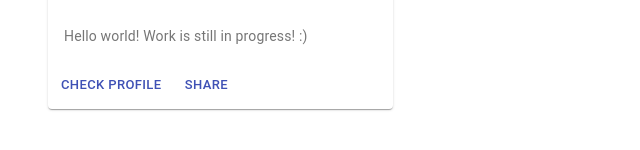
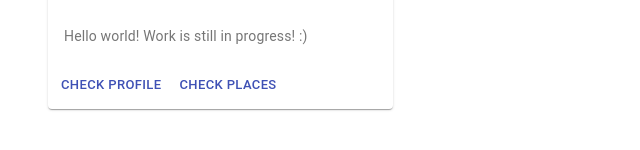
Before and after one commit to Patryk-Rozwadowski/MERN, a React (Create React App) app in the folder client/: page /users in a window 1280 px wide. Shown: the part 286-436 px from the top of the page, without its empty margins (0-640 px from the left). Built offline with nearby package versions, Linux system fonts and the light colour scheme.

Commit message:
Add Link for user profile and places

```diff
--- a/client/src/modules/Users/UserItems.js
+++ b/client/src/modules/Users/UserItems.js
@@ -1,4 +1,6 @@
 import React from 'react';
+import { Link } from 'react-router-dom';
+
 import { makeStyles } from '@material-ui/core/styles';
 import Card from '@material-ui/core/Card';
 import CardActionArea from '@material-ui/core/CardActionArea';
@@ -41,8 +43,13 @@ const UserItems = props => {
 
             <CardActions>
 
-                <Button size='small' color='primary'> Check profile </Button>
-                <Button size='small' color='primary'> Share </Button>
+                <Link to={`/${props.id}/profile`}>
+                    <Button size='small' color='primary'> Check profile </Button>
+                </Link>
+
+                <Link to={`/${props.id}/places`}>
+                    <Button size='small' color='primary'> Check places </Button>
+                </Link>
 
             </CardActions>
 
```
